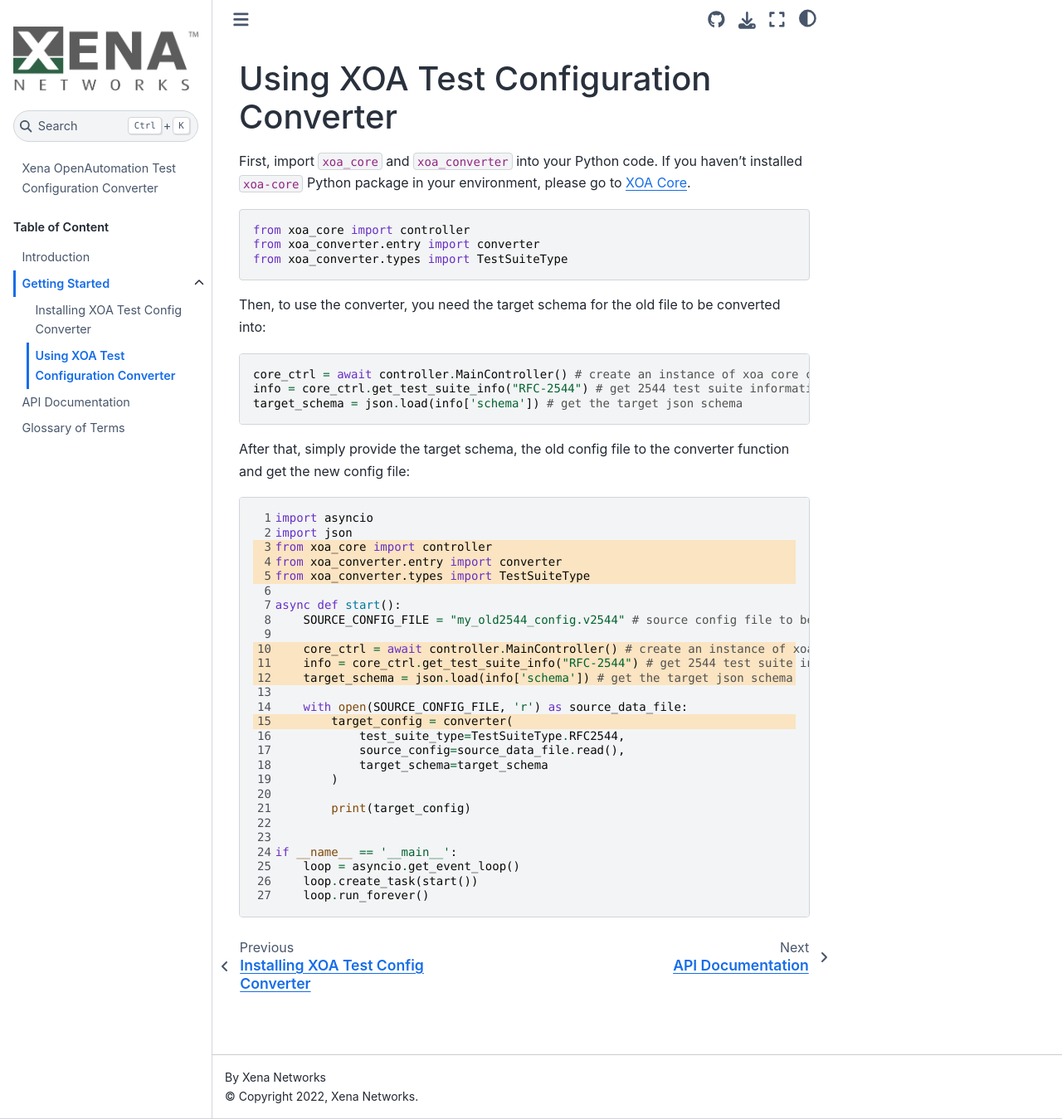
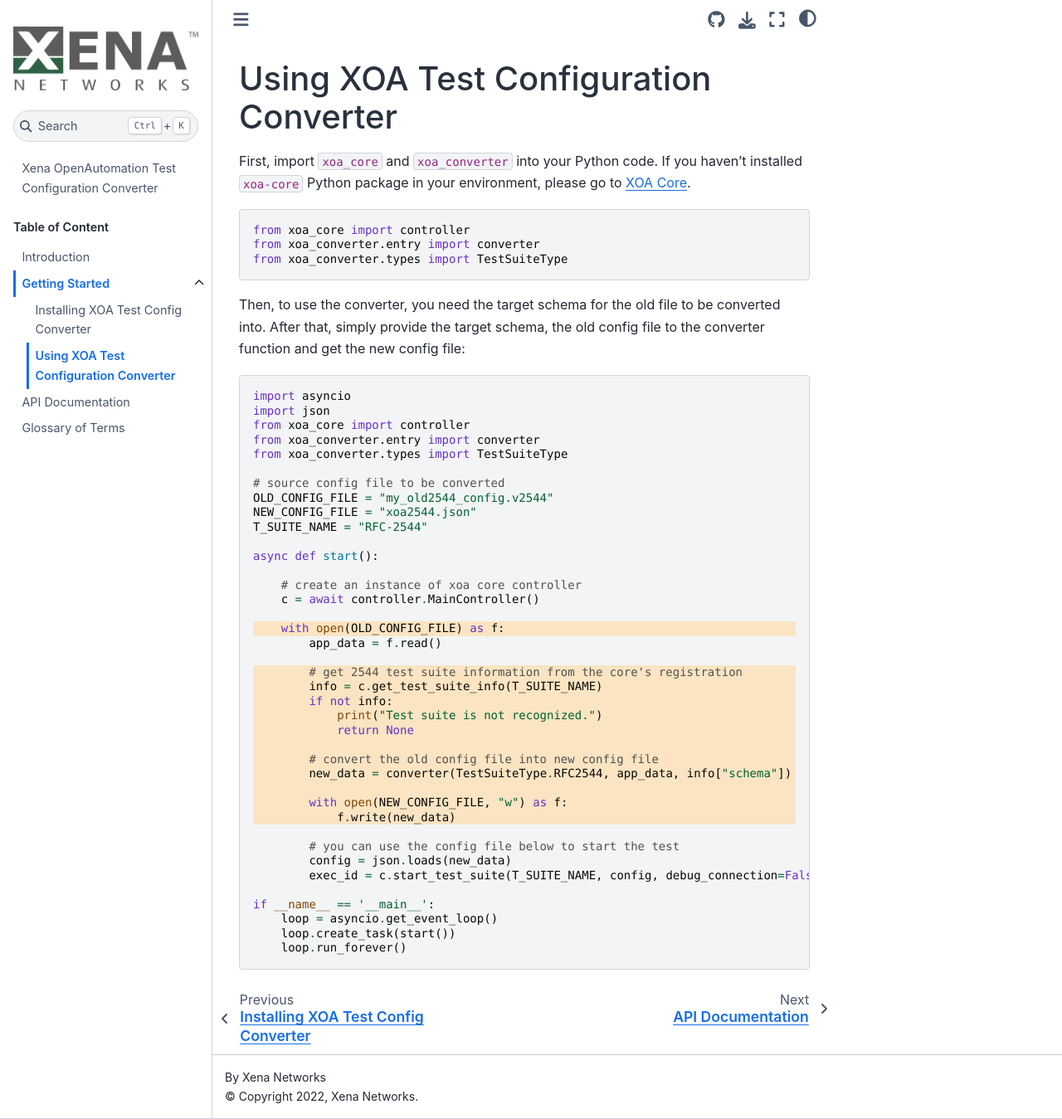
Before and after one commit to xenanetworks/open-automation-config-converter, a Sphinx documentation site: the page built from docs/source/getting_started/using_xoa_converter.rst, in a window 1280 px wide and 1349 px high. Shown: the whole window at 83% size. Built offline with Sphinx 7.4.7 and the Sphinx Book theme 1.1.4, drawn with Linux system fonts in a browser that asks for light colours.

Commit message:
docs: Improve the example of using converter

```diff
--- a/docs/source/code_example/using_converter.py
+++ b/docs/source/code_example/using_converter.py
@@ -4,22 +4,34 @@
 from xoa_converter.entry import converter
 from xoa_converter.types import TestSuiteType
 
+# source config file to be converted
+OLD_CONFIG_FILE = "my_old2544_config.v2544"
+NEW_CONFIG_FILE = "xoa2544.json"
+T_SUITE_NAME = "RFC-2544"
+
 async def start():
-    SOURCE_CONFIG_FILE = "my_old2544_config.v2544" # source config file to be converted
 
-    core_ctrl = await controller.MainController() # create an instance of xoa core controller
-    info = core_ctrl.get_test_suite_info("RFC-2544") # get 2544 test suite information from the core's registration
-    target_schema = json.load(info['schema']) # get the target json schema
+    # create an instance of xoa core controller
+    c = await controller.MainController()
 
-    with open(SOURCE_CONFIG_FILE, 'r') as source_data_file:
-        target_config = converter(
-            test_suite_type=TestSuiteType.RFC2544,
-            source_config=source_data_file.read(),
-            target_schema=target_schema
-        )
+    with open(OLD_CONFIG_FILE) as f:
+        app_data = f.read()
 
-        print(target_config)
+        # get 2544 test suite information from the core's registration
+        info = c.get_test_suite_info(T_SUITE_NAME)
+        if not info:
+            print("Test suite is not recognized.")
+            return None
 
+        # convert the old config file into new config file
+        new_data = converter(TestSuiteType.RFC2544, app_data, info["schema"])
+
+        with open(NEW_CONFIG_FILE, "w") as f:
+            f.write(new_data)
+
+        # you can use the config file below to start the test
+        config = json.loads(new_data)
+        exec_id = c.start_test_suite(T_SUITE_NAME, config, debug_connection=False)
 
 if __name__ == '__main__':
     loop = asyncio.get_event_loop()
--- a/docs/source/getting_started/using_xoa_converter.rst
+++ b/docs/source/getting_started/using_xoa_converter.rst
@@ -9,17 +9,8 @@
     from xoa_converter.entry import converter
     from xoa_converter.types import TestSuiteType
 
-Then, to use the converter, you need the target schema for the old file to be converted into:
-
-.. code-block:: python
-
-    core_ctrl = await controller.MainController() # create an instance of xoa core controller
-    info = core_ctrl.get_test_suite_info("RFC-2544") # get 2544 test suite information from the core's registration
-    target_schema = json.load(info['schema']) # get the target json schema
-
-After that, simply provide the target schema, the old config file to the converter function and get the new config file:
+Then, to use the converter, you need the target schema for the old file to be converted into. After that, simply provide the target schema, the old config file to the converter function and get the new config file:
 
 .. literalinclude:: ../code_example/using_converter.py
     :language: python
-    :linenos:
-    :emphasize-lines: 3, 4, 5, 10, 11, 12, 15
+    :emphasize-lines: 17, 20-30
```
